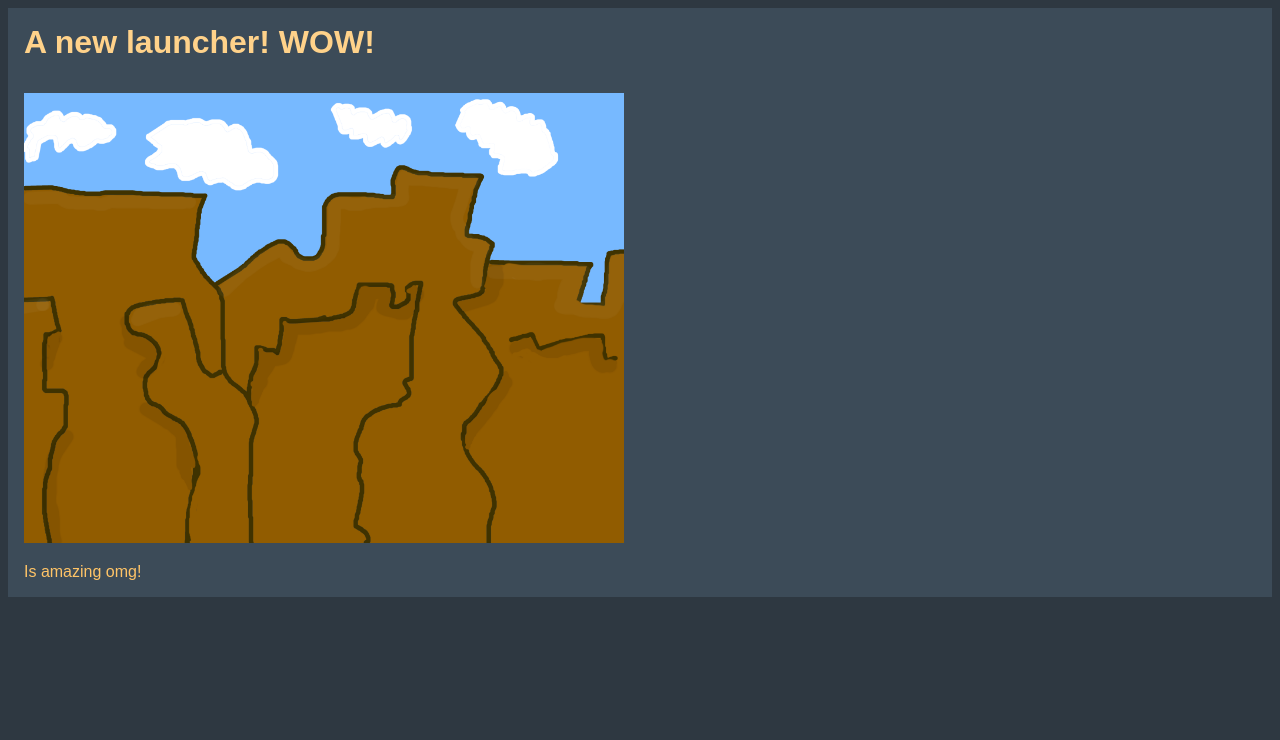
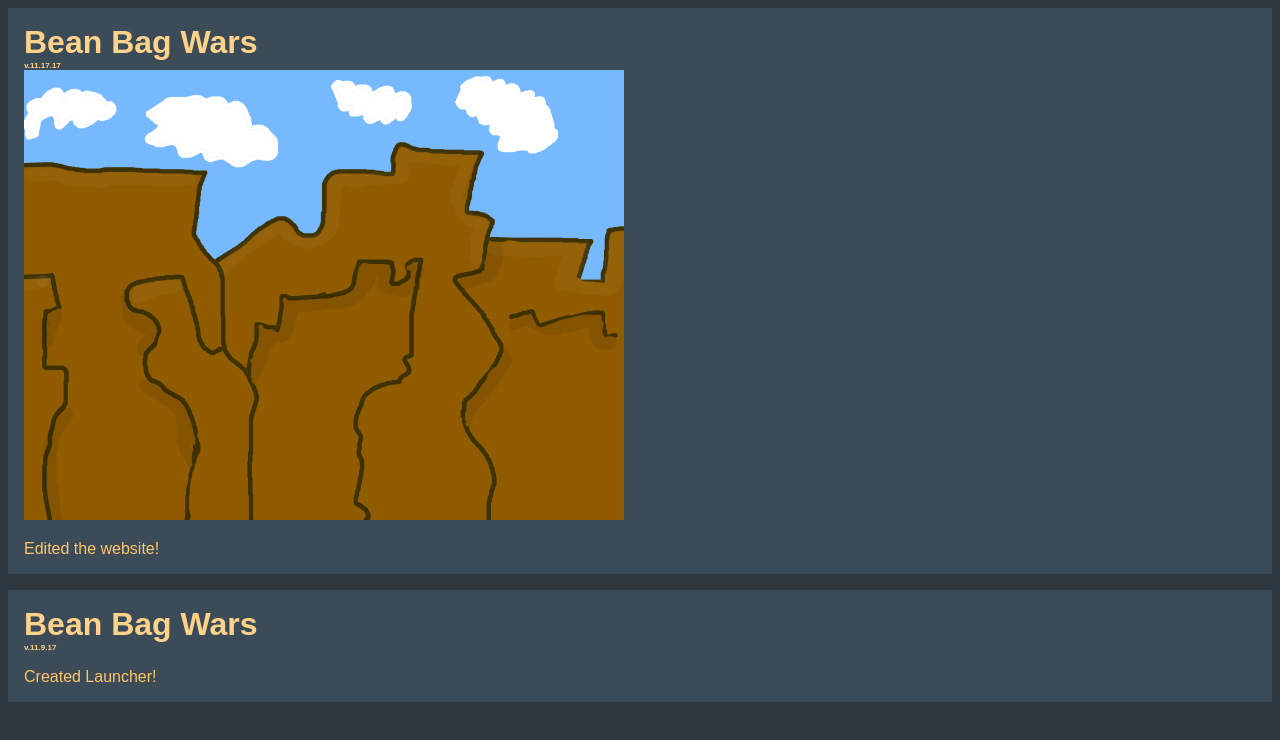
Before and after one commit to mcnuttys/Bean-Bag-Wars, a plain HTML site: page index.html in a window 1280 px wide. Drawn offline with Linux system fonts and the light colour scheme.

Commit message:
Update index.html
Edited it to look more pretty

```diff
--- a/index.html
+++ b/index.html
@@ -27,7 +27,14 @@
             h3 {
                 margin-top: 0;
                 font-size: 2em;
-                color: #ffd28a
+                color: #ffd28a;
+                margin-bottom: 0;
+            }
+            h4 {
+                margin-top: 0;
+                font-size: 0.5em;
+                color: #ffd28a;
+                margin-bottom: 0;
             }
             img {
                 width: 100%;
@@ -38,9 +45,15 @@
     <body>
         <ul>
             <li class="game-update">
-                <h3>A new launcher! WOW!</h3>
+                <h3>Bean Bag Wars</h3>
+                <h4>v.11.17.17</h4>
                 <img src="https://raw.githubusercontent.com/mcnuttys/Bean-Bag-Wars/master/Rocky%20Background.png" alt="New Map!">
-                <p>Is amazing omg!</p>
+                <p>Edited the website!</p>
+            </li>
+            <li class="game-update">
+                <h3>Bean Bag Wars</h3>
+                <h4>v.11.9.17</h4>
+                <p>Created Launcher!</p>
             </li>
         </ul>
     </body>
```
